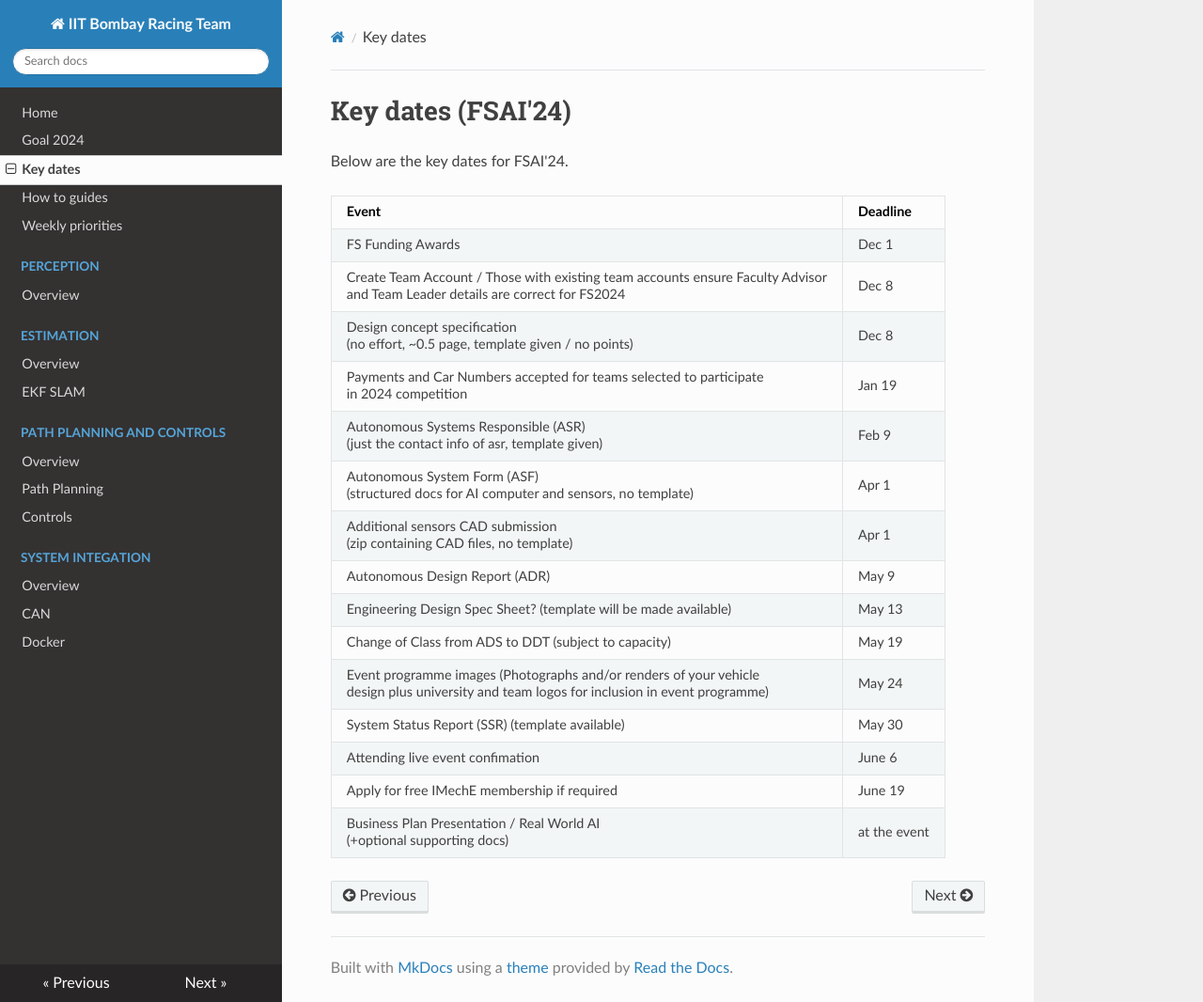
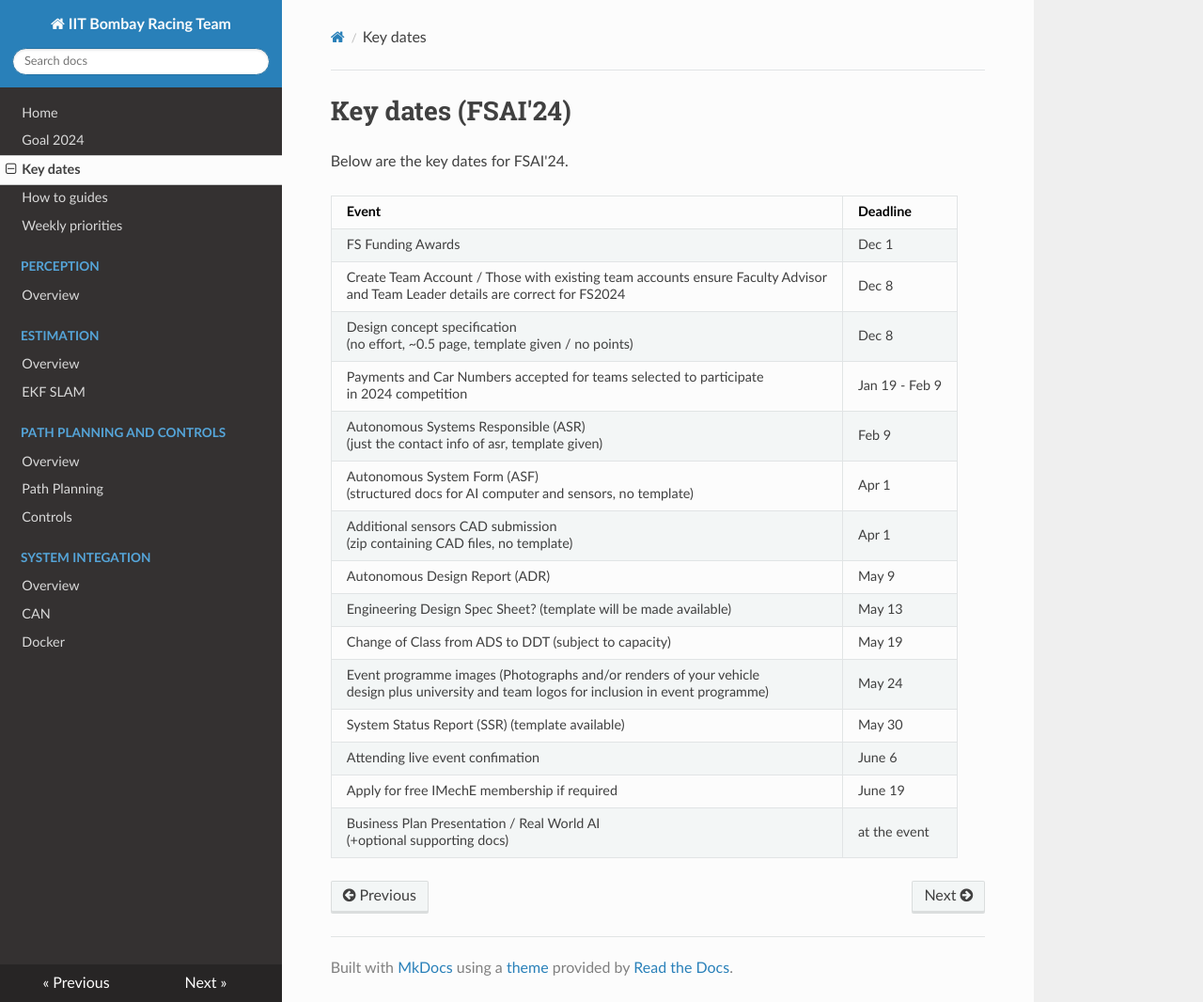
Before and after one commit to IITB-Racing/team-wiki, an MkDocs documentation site: the page built from docs/dates.md, in a window 1280 px wide and 1066 px high. Shown: the whole window at 94% size. Built offline with MkDocs 1.6.1, drawn with Linux system fonts in a browser that asks for light colours; nearby versions of some CDN libraries.

Commit message:
updated date for payments

```diff
--- a/docs/dates.md
+++ b/docs/dates.md
@@ -7,7 +7,7 @@ Below are the key dates for FSAI'24.
 | FS Funding Awards | Dec 1 |
 | Create Team Account / Those with existing team accounts ensure Faculty Advisor <br /> and Team Leader details are correct for FS2024  | Dec 8 |
 | Design concept specification <br /> (no effort, ~0.5 page, template given / no points) | Dec 8 |
-| Payments and Car Numbers accepted for teams selected to participate <br /> in 2024 competition | Jan 19 |
+| Payments and Car Numbers accepted for teams selected to participate <br /> in 2024 competition | Jan 19 - Feb 9 |
 | Autonomous Systems Responsible (ASR) <br /> (just the contact info of asr, template given) | Feb 9 |
 | Autonomous System Form (ASF) <br /> (structured docs for AI computer and sensors, no template) | Apr 1 |
 | Additional sensors CAD submission <br /> (zip containing CAD files, no template) | Apr 1 |
```
